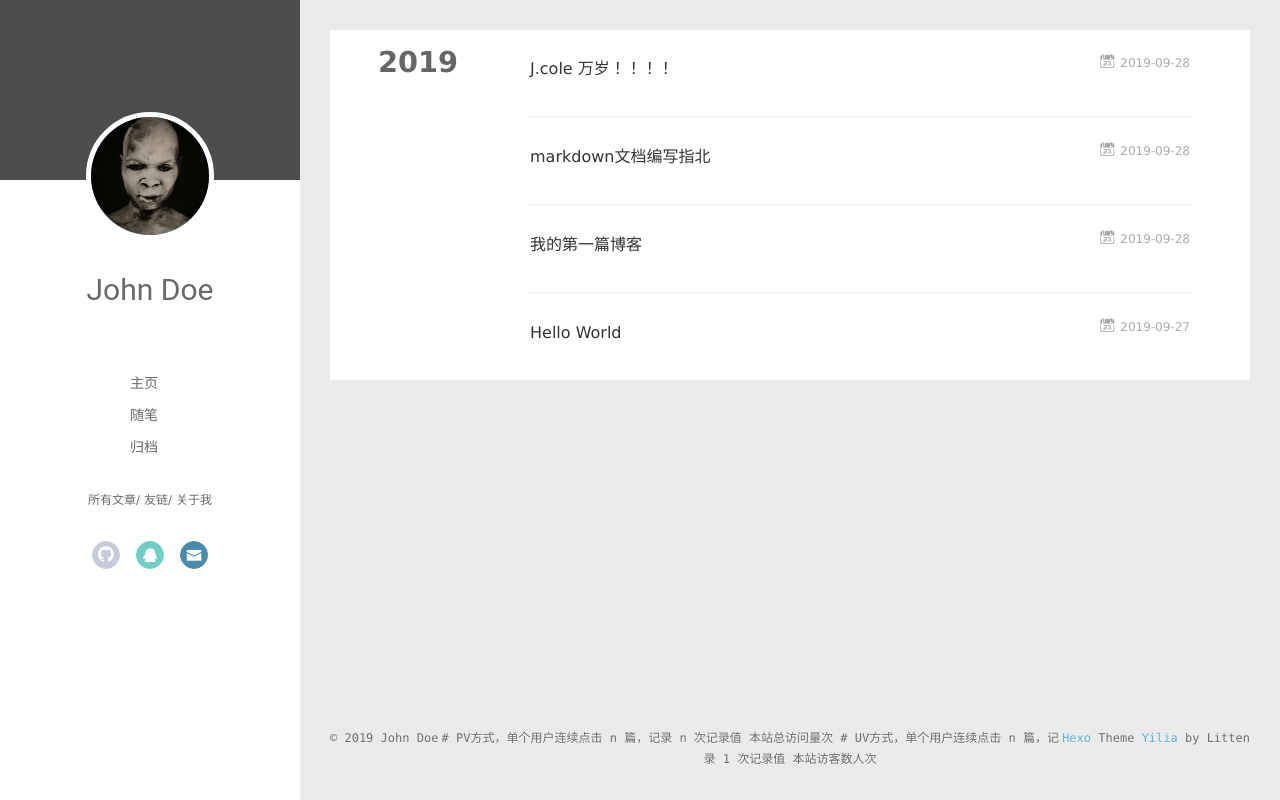
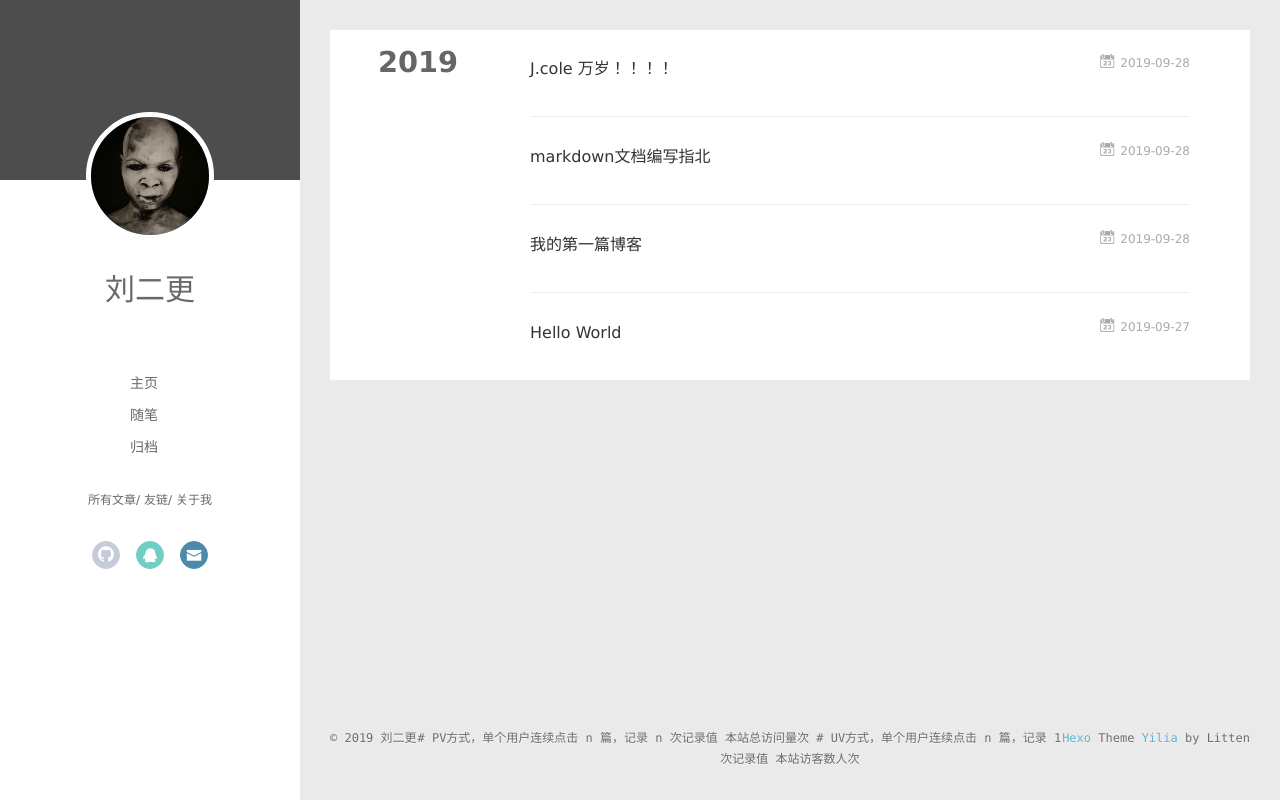
Before and after one commit to liutao12312232324/liutao12312232324.github.io, a plain HTML site: page archives/index.html in a window 1280 px wide. Drawn offline with Linux system fonts and the light colour scheme; some packages are replaced by stand-ins of ours; a script that the page names is missing.

Commit message:
Site updated: 2019-09-29 19:51:46

```diff
--- a/archives/index.html
+++ b/archives/index.html
@@ -46,7 +46,7 @@
 			<img src="/assets/006BgTKDly1fvyavdjfxhj32o03k0x6r.jpg" class="js-avatar">
 		</a>
 		<hgroup>
-		  <h1 class="header-author"><a href="/">John Doe</a></h1>
+		  <h1 class="header-author"><a href="/">刘二更</a></h1>
 		</hgroup>
 
 
@@ -104,7 +104,7 @@
 				<img src="/assets/006BgTKDly1fvyavdjfxhj32o03k0x6r.jpg" class="js-avatar">
 			</div>
 			<hgroup>
-			  <h1 class="header-author js-header-author">John Doe</h1>
+			  <h1 class="header-author js-header-author">刘二更</h1>
 			</hgroup>
 
 
@@ -285,7 +285,7 @@
   <div class="outer">
     <div id="footer-info">
     	<div class="footer-left">
-    		&copy; 2019 John Doe
+    		&copy; 2019 刘二更
     	</div>
       	<div class="footer-right">
       		<a href="http://hexo.io/" target="_blank">Hexo</a>  Theme <a href="https://github.com/litten/hexo-theme-yilia" target="_blank">Yilia</a> by Litten
```
Also changed, not shown: 2019/09/27/hello-world/index.html (+3 -3 lines), 2019/09/28/J-cole-万岁！！！！/index.html (+3 -3 lines), 2019/09/28/markdown文档编写指北/index.html (+3 -3 lines), 2019/09/28/我的第一篇博客哈哈！/index.html (+3 -3 lines), archives/2019/09/index.html (+3 -3 lines), archives/2019/index.html (+3 -3 lines), index.html (+3 -3 lines).
